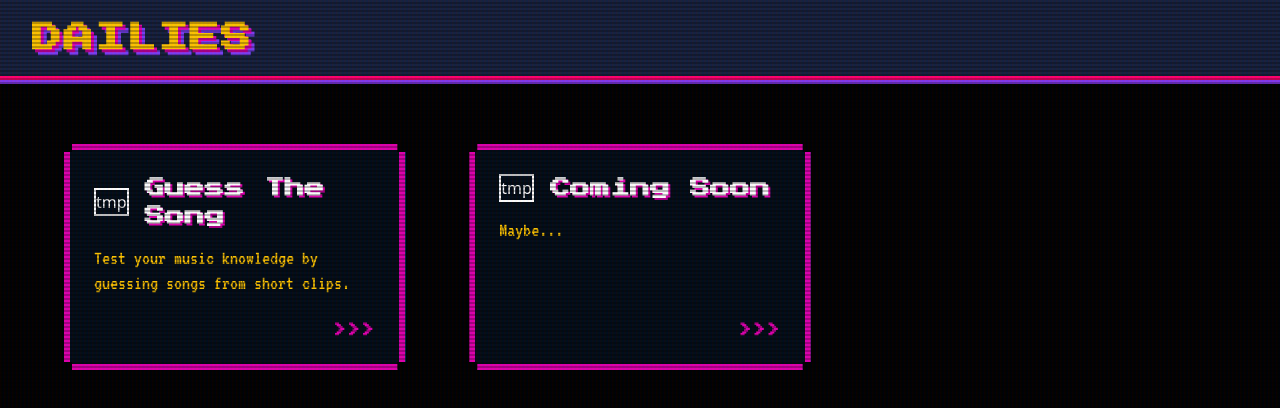
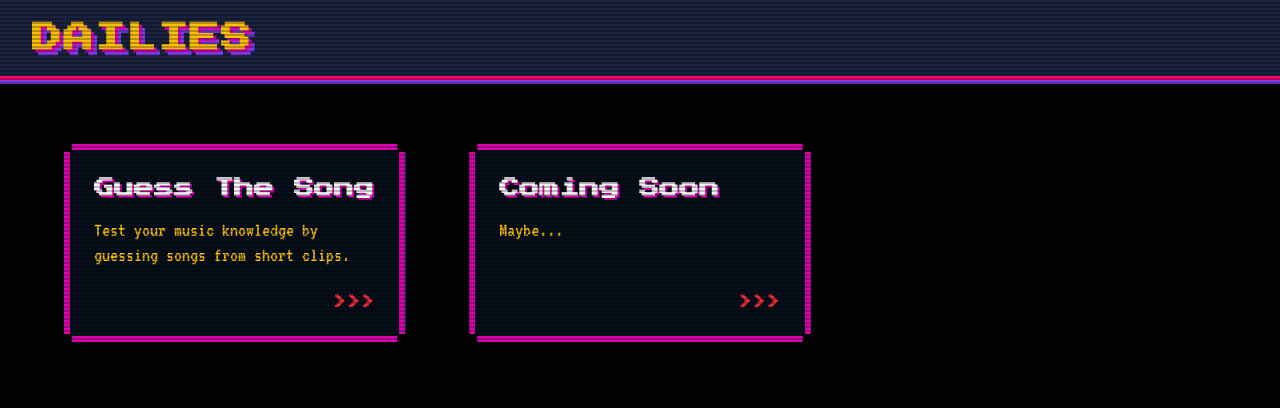
Before and after one commit to JustinnLew/Dailies, a React (Vite) app in the folder frontend/: page / in a window 1280 px wide. Shown: the top 408 px of the page. Built offline with nearby package versions, Linux system fonts and the light colour scheme.

Commit message:
adjust colour of > on card

```diff
--- a/frontend/src/components/HomeGridCell.tsx
+++ b/frontend/src/components/HomeGridCell.tsx
@@ -19,7 +19,7 @@ export default function HomeGridCell({
       }}
     >
       <div className="flex items-center gap-4 mb-4">
-        <div className="border-2 border-white">{icon}</div>
+        {/* <div className="border-2 border-white">{icon}</div> */}
         <h2 className="text-xl font-bold font-press-start text-white text-shadow-(--text-shadow-icon)">
           {title}
         </h2>
@@ -28,11 +28,7 @@ export default function HomeGridCell({
         {description}
       </p>
       <div
-        className="mt-auto pt-6 text-right font-bold text-sm wave-container"
-        style={{
-          fontFamily: "'Press Start 2P', monospace",
-          color: "oklch(0.55 0.35 340)",
-        }}
+        className="mt-auto pt-6 text-right font-bold text-sm wave-container font-press-start text-red-500"
       >
         <span>&gt;</span>
         <span>&gt;</span>
```
